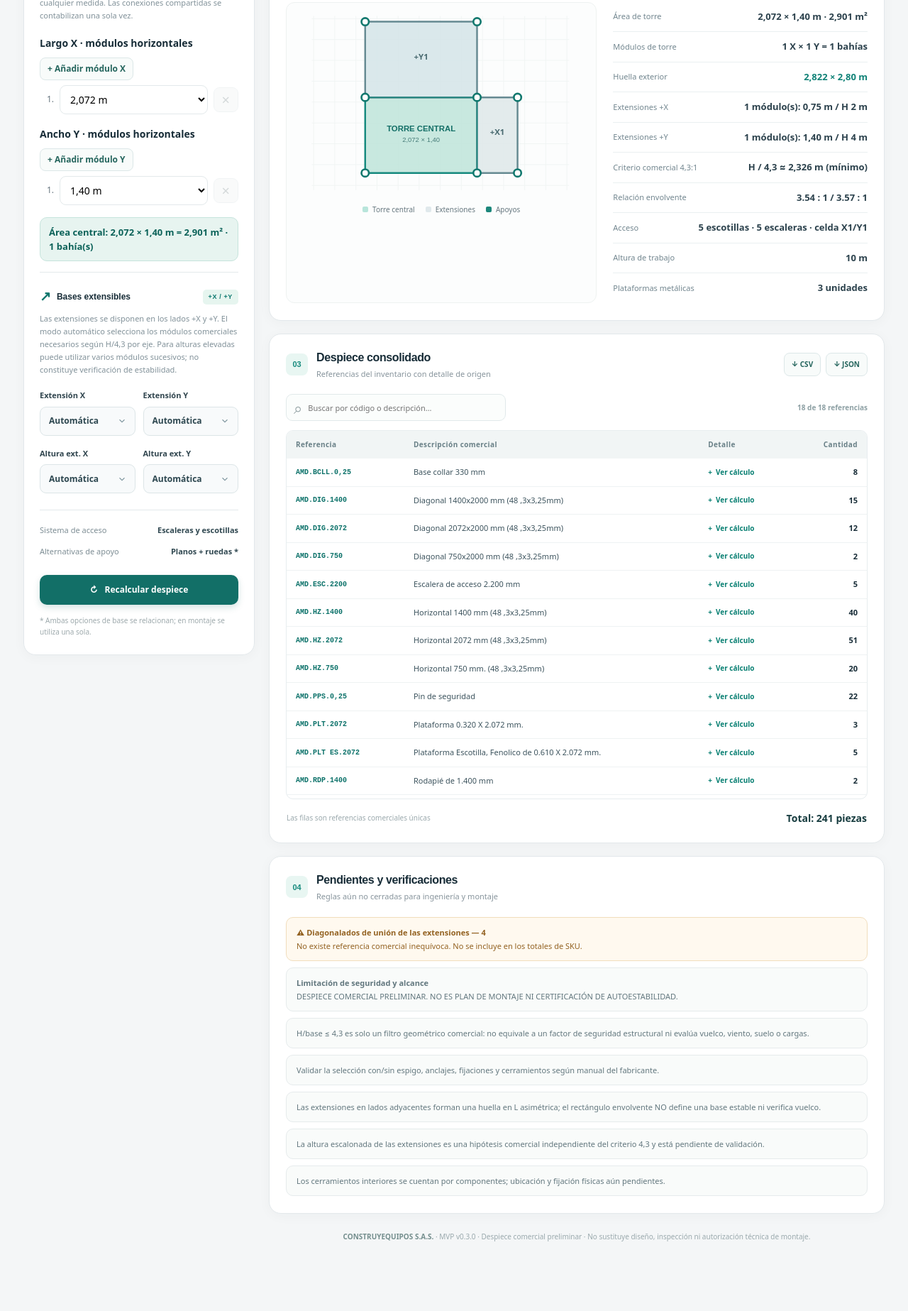
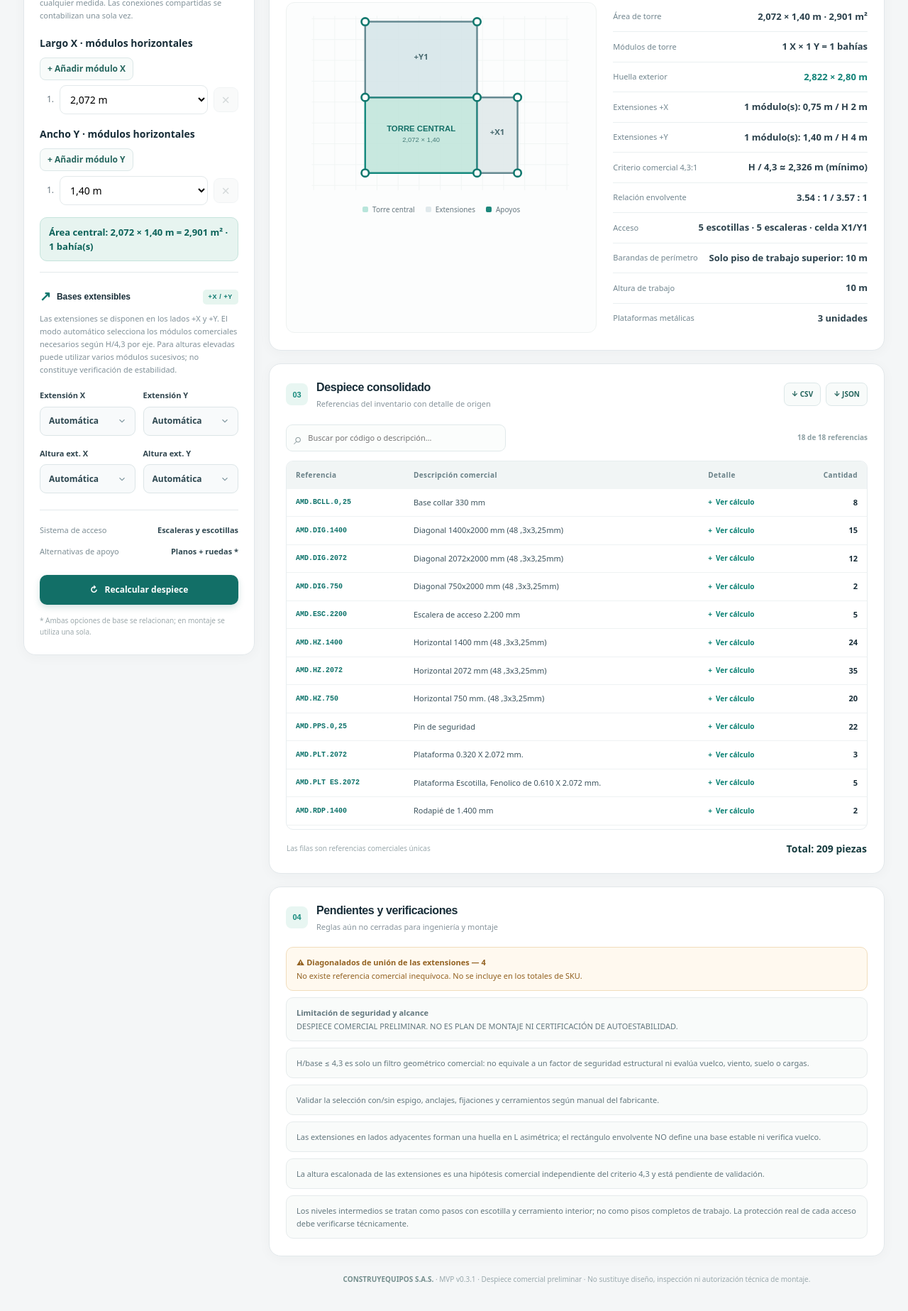
Before and after one commit to cesarmoreno3312/Scaffold-exploded-view, a website with bundled scripts: page index.html in a window 1280 px wide. Shown: the part 515-2362 px from the top of the page at 71% size. Before the commit the page ends 2303 px from the top, so only its background shows below. Built offline with nearby package versions, Linux system fonts and the light colour scheme.

Commit message:
fix: corregir 48 horizontales 3000mm en torre 3x3 H10 y subtotales
* fix: barandas solo en plataformas completas; H10 3x3 48 horizontales de 3000

* test: validar 24+8+16=48 H10 3x3 y recalcular otros escenarios

* ui: mostrar barandas de piso superior y subtotales por concepto de SKU

* docs: registrar diferencia entre pisos de trabajo y accesos; caso 48 SKU

* docs: registrar diferencia entre pisos de trabajo y accesos; caso 48 SKU

* docs: registrar diferencia entre pisos de trabajo y accesos; caso 48 SKU

* docs: registrar diferencia entre pisos de trabajo y accesos; caso 48 SKU

```diff
--- a/index.html
+++ b/index.html
@@ -17,7 +17,7 @@
         </div>
         <div><div class="brand">CONSTRUYEQUIPOS <span>S.A.S.</span></div><div class="small-label">INGENIERÍA COMERCIAL · RING LOCK</div></div>
       </div>
-      <div class="header-meta"><span class="live-dot"></span> MVP 0.3 <span class="header-sep">·</span> Cálculo trazable</div>
+      <div class="header-meta"><span class="live-dot"></span> MVP 0.3.1 <span class="header-sep">·</span> Cálculo trazable</div>
     </header>
     <main>
       <section class="page-heading">
@@ -89,7 +89,7 @@
             <div class="panel-heading horizontal"><div class="title-cluster"><span class="section-index">04</span><div><h2>Pendientes y verificaciones</h2><p>Reglas aún no cerradas para ingeniería y montaje</p></div></div></div>
             <div id="pending-list"></div><div id="warning-list"></div>
           </section>
-          <footer class="app-footer"><strong>CONSTRUYEQUIPOS S.A.S.</strong> · MVP v0.3.0 · Despiece comercial preliminar · No sustituye diseño, inspección ni autorización técnica de montaje.</footer>
+          <footer class="app-footer"><strong>CONSTRUYEQUIPOS S.A.S.</strong> · MVP v0.3.1 · Despiece comercial preliminar · No sustituye diseño, inspección ni autorización técnica de montaje.</footer>
         </div>
       </div>
     </main>
--- a/package.json
+++ b/package.json
@@ -1,6 +1,6 @@
 {
   "name": "construyequipos-despieces",
-  "version": "0.3.0",
+  "version": "0.3.1",
   "private": true,
   "type": "module",
   "description": "Calculadora preliminar de despieces Ring Lock de CONSTRUYEQUIPOS S.A.S.",
--- a/src/app.mjs
+++ b/src/app.mjs
@@ -96,6 +96,7 @@ function render(r){
    statLine('Criterio comercial 4,3:1',`H / 4,3 ≈ ${m(r.geometry.target)} m (mínimo)`),
    statLine('Relación envolvente',`${r.geometry.ratioX.toFixed(2)} : 1 / ${r.geometry.ratioY.toFixed(2)} : 1`),
    statLine('Acceso',`${r.access.hatches} escotillas · ${r.access.ladders} escaleras${r.access.hatchCell?` · celda X${r.access.hatchCell.column}/Y${r.access.hatchCell.row}`:''}`),
+   statLine('Barandas de perímetro',r.access.guardedLevels.length===1?`Solo piso de trabajo superior: ${r.input.height} m`:`${r.access.guardedLevels.length} niveles de acceso caracol (revisión técnica)`),
    statLine('Altura de trabajo',`${r.input.height} m${r.input.height>12?' · ingeniería obligatoria':''}`),
    statLine('Plataformas metálicas',`${r.access.metalPlatforms} unidades`),
  ].join('');
@@ -103,12 +104,17 @@ function render(r){
  $('warning-list').innerHTML=r.warnings.map((w,i)=>`<div class="warning-item">${i===0?'<strong>Limitación de seguridad y alcance</strong>':''}${escapeHtml(w)}</div>`).join('');
  renderTable();
 }
+function groupedBreakdown(reasons){
+ const groups=new Map();
+ for(const reason of reasons)groups.set(reason.reason,(groups.get(reason.reason)||0)+reason.quantity);
+ return [...groups.entries()].map(([name,quantity])=>`<div><strong>${number(quantity)}×</strong> ${escapeHtml(name)}</div>`).join('');
+}
 function renderTable(){
  if(!lastResult)return;
  const term=$('filter').value.trim().toLowerCase();
  const rows=lastResult.items.filter(row=>[row.codigo,row.descripcion].some(a=>a.toLowerCase().includes(term)));
  $('record-count').textContent=`${rows.length} de ${lastResult.items.length} referencias`;
- $('bom-body').innerHTML=rows.length?rows.map(row=>`<tr><td>${escapeHtml(row.codigo)}</td><td>${escapeHtml(row.descripcion)}</td><td><details class="details"><summary>Ver cálculo</summary><div class="breakdown">${row.reasons.map(v=>`<div><strong>${number(v.quantity)}×</strong> ${escapeHtml(v.reason)}</div>`).join('')}</div></details></td><td class="right">${number(row.cantidad)}</td></tr>`).join(''):'<tr><td colspan="4">No hay referencias que coincidan con la búsqueda.</td></tr>';
+ $('bom-body').innerHTML=rows.length?rows.map(row=>`<tr><td>${escapeHtml(row.codigo)}</td><td>${escapeHtml(row.descripcion)}</td><td><details class="details"><summary>Ver cálculo</summary><div class="breakdown">${groupedBreakdown(row.reasons)}</div></details></td><td class="right">${number(row.cantidad)}</td></tr>`).join(''):'<tr><td colspan="4">No hay referencias que coincidan con la búsqueda.</td></tr>';
 }
 function recalc(){
  try{const r=calculate(configuration(),catalog);render(r);}catch(err){
--- a/src/engine.mjs
+++ b/src/engine.mjs
@@ -1,5 +1,5 @@
 /**
- * CONSTRUYEQUIPOS S.A.S. | Motor preliminar de despieces Ring Lock v0.3
+ * CONSTRUYEQUIPOS S.A.S. | Motor preliminar de despieces Ring Lock v0.3.1
  * Geometría expresada en milímetros. NO equivale a diseño estructural,
  * certificado de autoestabilidad, plano de montaje ni listado completo de fijaciones.
  * Malla de bahías modulares y extensiones comerciales adyacentes (+X y +Y).
@@ -259,7 +259,8 @@ export function calculate(config,catalog) {
   if(H>26 || allExtensionModules.length>2) {
     warnings.push('Extensiones comerciales encadenadas en uno o ambos ejes: la geometría y sus conexiones deben definirse y aprobarse específicamente. Este despiece NO es completo para ejecución.');
   }
-  if(closures)warnings.push('Los cerramientos interiores se cuentan por componentes; ubicación y fijación físicas aún pendientes.');
+  if(closures)warnings.push('Los niveles intermedios se tratan como pasos con escotilla y cerramiento interior; no como pisos completos de trabajo. La protección real de cada acceso debe verificarse técnicamente.');
+  if(spiral&&cells.length>1)warnings.push('La protección de niveles intermedios caracol en plantas de varios paños es preliminar; validar perímetros reales de plataformas y barandas antes de utilizar el despiece.');
 
   function add(code,quantity,reason,details='') {
     invariant(Number.isInteger(quantity)&&quantity>=0,`Cantidad inválida: ${code}`);
@@ -286,8 +287,13 @@ export function calculate(config,catalog) {
   for(const z of mainLevels) for(const edge of mainEdges) horizontal(edge,z,'Horizontales de torre central');
   for(const m of allExtensionModules) for(const z of structuralLevels(m.height))
     for(const edge of m.edges)horizontal(edge,z,`Horizontales de extensión ${m.axis}${m.index}`);
-  for(const level of (accessResolved?accessLevels(H):[H])) for(const offset of [500,1000]) for(const edge of mainPerimeter)
-    horizontal(edge,level*1000+offset,'Barandas perimetrales de nivel accesible');
+  // Las escotillas intermedias no representan plataformas completas de trabajo.
+  // Solo el último piso recibe barandas de perímetro, salvo acceso caracol
+  // de 1,40×1,40, que tiene plataformas de paso en niveles intermedios.
+  const guardedLevels=spiral?accessLevels(H):[H];
+  for(const level of guardedLevels)for(const offset of [500,1000])for(const edge of mainPerimeter)
+    horizontal(edge,level*1000+offset,
+      level===H?'Barandas perimetrales de plataforma de trabajo superior':'Barandas perimetrales de plataforma de acceso caracol');
 
   // Acceso gato: una cara estrecha se reserva libre de diagonales.
   const gatoFace=gato?mainPerimeter.find(e=>e.length===750):null;
@@ -377,7 +383,7 @@ export function calculate(config,catalog) {
     extensionsX:extensionX.map(m=>({polygon:m.polygon,length:m.length,height:m.height,index:m.index})),
     extensionsY:extensionY.map(m=>({polygon:m.polygon,length:m.length,height:m.height,index:m.index}))};
   return {
-    version:'0.3.0',status:'PRELIMINAR — NO APTO COMO PLAN DE MONTAJE',
+    version:'0.3.1',status:'PRELIMINAR — NO APTO COMO PLAN DE MONTAJE',
     input:{height:H,spanX:x,spanY:y,baysX,baysY,areaM2:x*y/1000000,extensionX:extraX,extensionY:extraY,
       extensionHeightX:modulesX[0]?.height||0,extensionHeightY:modulesY[0]?.height||0,
       extensionModulesX:modulesX.map(m=>({length:m.length,height:m.height})),
@@ -388,7 +394,7 @@ export function calculate(config,catalog) {
       ...footprint,
       note:'Envolvente exterior; no representa la capacidad resistente ni un polígono de estabilidad verificado'},
     access:{mode:gato?'gato':!accessResolved?'pendiente':spiral?'caracol':'escalera con escotillas y cerramientos interiores',hatches:numHatches,
-      ladders:numHatches,metalPlatforms:metalCount,intermediateClosures:closures,
+      ladders:numHatches,metalPlatforms:metalCount,intermediateClosures:closures,guardedLevels,
       hatchLevels:hatchCell?accessLevels(H).filter(level=>even||level>=3):[],
       hatchCell:hatchCell?{row:hatchCell.j+1,column:hatchCell.i+1,width:hatchCell.x,length:hatchCell.y}:null,
       startPlatforms:gato||!hatchCell?[]:(even?[0]:[0,0.5,1])},
```
Also changed, not shown: docs/REGLAS-Y-PENDIENTES.md (+10 -2 lines), tests/engine.test.mjs (+18 -7 lines), README.md.
